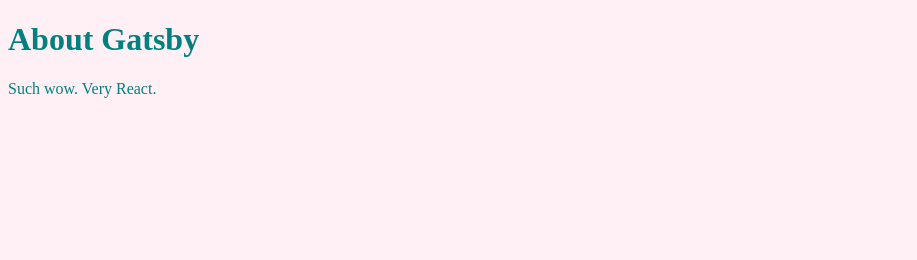
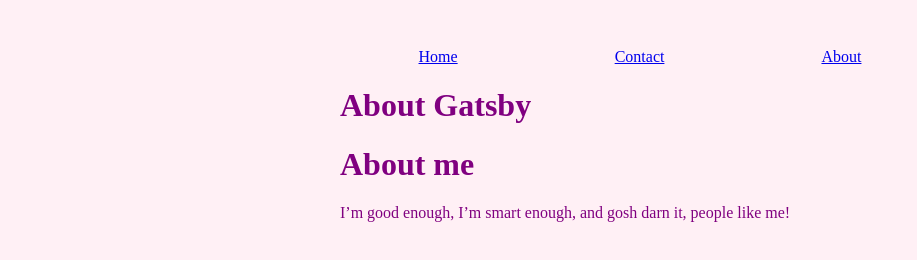
Before and after one commit to robSamuel/gatsby-hello-world, a Gatsby site: page /about in a window 1280 px wide. Shown: the whole page, without its empty margins (0-917 px from the left). Built offline with nearby package versions, Linux system fonts and the light colour scheme; Gatsby itself is replaced by a stand-in of ours.

Commit message:
Start to create the layout

```diff
--- a/src/components/header.js
+++ b/src/components/header.js
@@ -1,8 +1,24 @@
 import React from "react";
+import { Link } from "gatsby";
 import PropTypes from "prop-types";
 
 export default function Header(props) {
-  return <h1>{props.headerText}</h1>;
+  const navigationsStyle = {
+    display: 'flex',
+    width: '100%',
+    justifyContent: 'space-around'
+  };
+
+  return (
+      <header>
+          <div style={navigationsStyle}>
+          <Link to="/">Home</Link>
+              <Link to="/contact/">Contact</Link>
+              <Link to="/about/">About</Link>
+          </div>
+          <h1>{props.headerText}</h1>
+      </header>
+  );
 };
 
 Header.prototype = {
--- a/src/pages/about.js
+++ b/src/pages/about.js
@@ -3,9 +3,12 @@
 
 export default function About() {
   return (
-    <div style={{ color: 'teal' }}>
+    <div className="container-page">
         <Header headerText="About Gatsby" />
-        <p>Such wow. Very React.</p>
+        <h1>About me</h1>
+        <p>
+          I’m good enough, I’m smart enough, and gosh darn it, people like me!
+        </p>
     </div>
   );
 };
--- a/src/pages/index.js
+++ b/src/pages/index.js
@@ -1,11 +1,10 @@
 import React from "react";
-import { Link } from "gatsby";
 import Header from "../components/header";
 
 export default function Home() {
   return (
-    <div style={{ color: 'purple', margin: '3rem auto', maxWidth: 600 }}>
-      <Link to="/contact/">Contact</Link>
+    <div className="container-page">
+
       <Header headerText="Hello Gatsby!" />
       <h1>Hi! I'm building a fake Gatsby site as part of a tutorial!</h1>
       <p>
--- a/src/styles/global.css
+++ b/src/styles/global.css
@@ -1,3 +1,9 @@
 html {
     background-color: lavenderblush;
 }
+
+.container-page {
+    color: purple;
+    margin: 3rem auto;
+    max-width: 600px;
+}
```
Also changed, not shown: src/pages/contact.js (+8 -5 lines).
